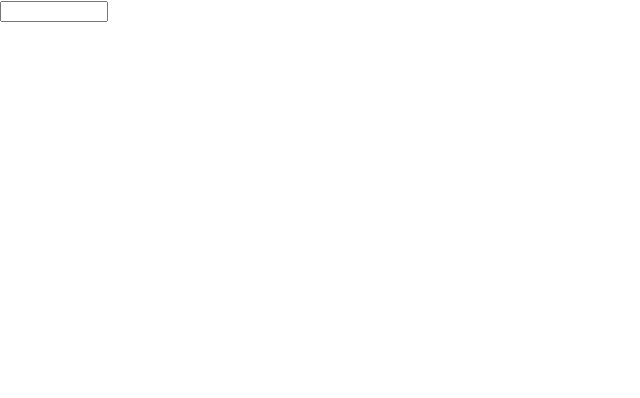
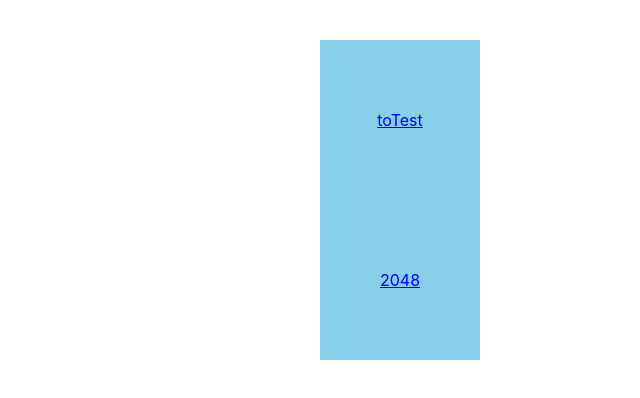
Before and after one commit to jiepengfei/gameReprint, a React (Create React App) app: page / in a window 1280 px wide. Shown: the top 398 px of the page, without its empty margins (0-640 px from the left). Built offline with nearby package versions, Linux system fonts and the light colour scheme.

Commit message:
add editorconfig for format tab size in 2

```diff
--- /dev/null
+++ b/src/2048/index.jsx
@@ -0,0 +1,15 @@
+import Core from './core';
+
+
+
+export default function InputTest() {
+  console.log('111');
+  const test = new Core();
+  const inputTest = document.createElement('input');
+  inputTest.style.width = '100px';
+  document.body.append(inputTest);
+  inputTest.onkeydown = (e) => {
+    test.onMove(e);
+  };
+  return inputTest;
+}
--- a/src/App.js
+++ b/src/App.js
@@ -1,29 +1,20 @@
 import React, { Suspense } from 'react';
-import { BrowserRouter as Router, Routes, Route } from 'react-router-dom';
-import routes from './router';
-import Core from './2048/core';
+import { BrowserRouter, Navigate, Routes, Route } from 'react-router-dom';
+import Index from './component/index';
+import Test from './component/test';
+import InputTest from './2048';
 
-const test = new Core();
-const inputTest = document.createElement('input');
-inputTest.style.width = '100px';
-document.body.append(inputTest);
-inputTest.onkeydown = (e) => {
-  test.onMove(e);
-};
-
-const list = routes.map((obj) => {
-  const { path, component } = obj;
-  return <Route key={path} path={path} component={component} />;
-});
-console.log(list);
 function App() {
-  return <Router>
+  return <BrowserRouter>
     <Suspense fallback={<div>Loading...</div>}>
       <Routes>
-        {list}
+        <Route path="/" element={<Index />} />
+        <Route path="/Test" element={<Test />} />
+        <Route path="/2048" element={<InputTest />} />
+        <Route path="*" element={<Navigate to="/" replace />}/>
       </Routes>
     </Suspense>
-  </Router>
+  </BrowserRouter>
 }
 
 export default App;
--- /dev/null
+++ b/src/component/index.css
@@ -0,0 +1,12 @@
+#index {
+  display: flex;
+  flex-direction: column;
+  justify-content: space-around;
+  align-items: center;
+  position: absolute;
+  top: 5vh;
+  left: 40vh;
+  min-width: 20vh;
+  min-height: 40vh;
+  background: skyblue;
+}
--- a/src/component/index.jsx
+++ b/src/component/index.jsx
@@ -1,8 +1,11 @@
 import React from 'react';
+import './index.css'
 
 export default function Index() {
-  return <div>
-    Hello, index
-    <a href="./test">to Test</a>
-  </div>;
+  return (
+    <div id="index">
+      <a href="/test">toTest</a>
+      <a href="./2048">2048</a>
+    </div>
+  );
 }
```
Also changed, not shown: 1 other file (tests, documents, lock files or other folders).
